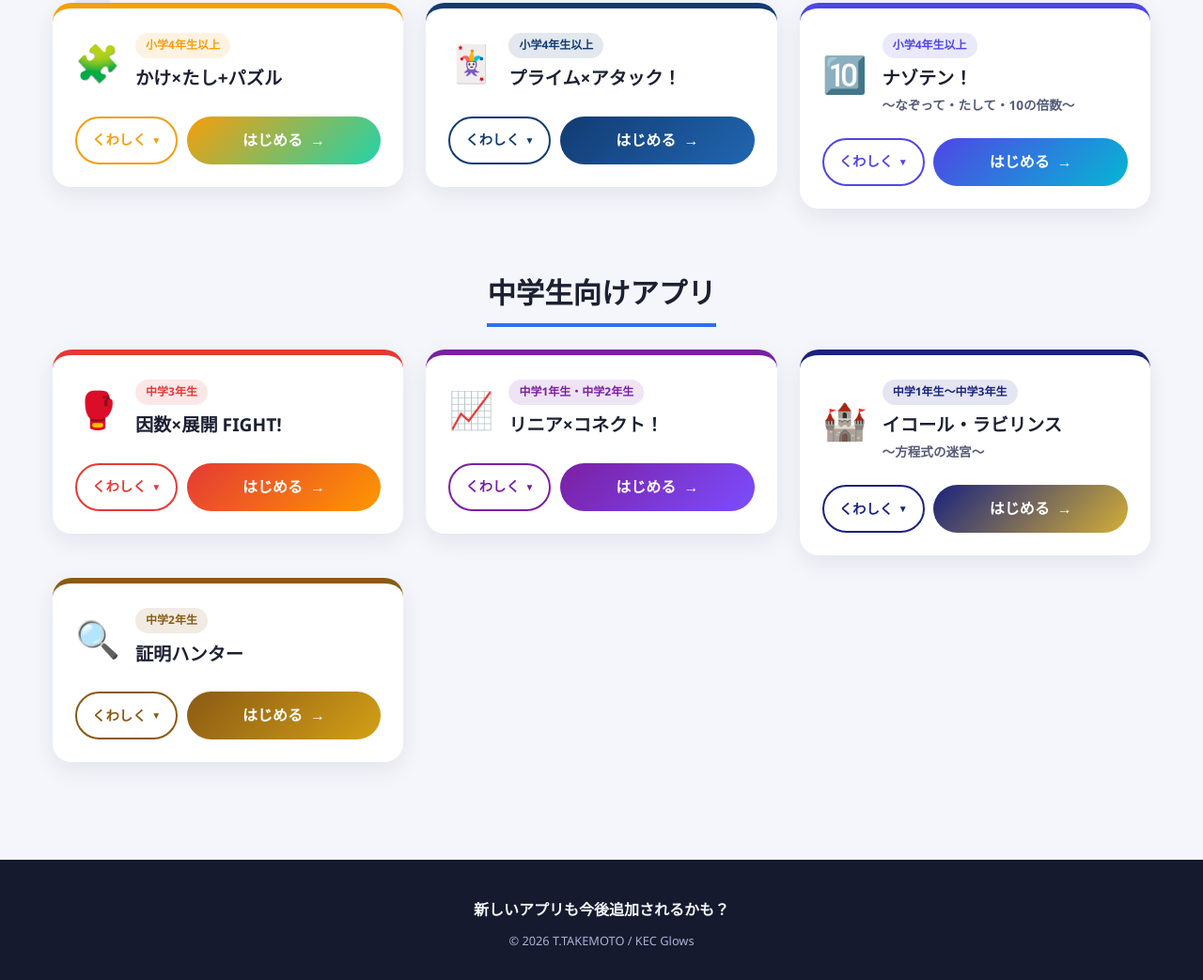
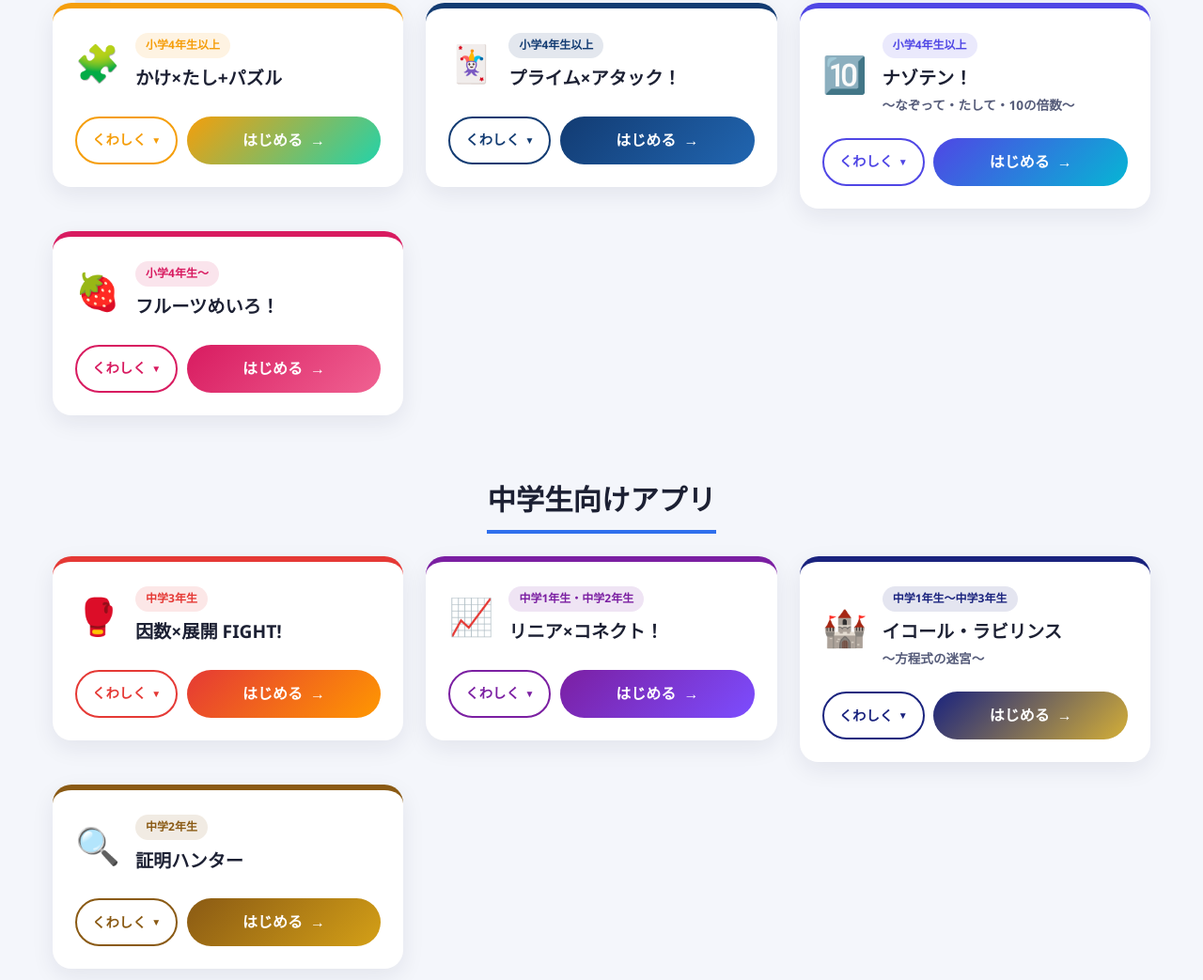
Before and after one commit to TAKA-T-P/math-app-portal, a plain HTML site: page index.html in a window 1280 px wide. Shown: the part 689-1732 px from the top of the page at 94% size. Drawn offline with Linux system fonts and the light colour scheme.

Commit message:
Add フルーツめいろ！ to the everyone-friendly section
Co-Authored-By: Claude Opus 5.5 <noreply@anthropic.com>

```diff
--- a/script.js
+++ b/script.js
@@ -97,6 +97,20 @@ const apps = [
     icon: "🔟",
     url: "https://taka-t-p.github.io/nazoten_game/",
     theme: "nazoten",
+  },
+  {
+    id: "fruit-maze",
+    category: "anyone",
+    title: "フルーツめいろ！",
+    subtitle: "",
+    grades: "小学4年生～",
+    catchphrase: "数字をヒントに、フルーツの道をつなごう！",
+    description:
+      "数字をヒントに、同じフルーツどうしを道でつなぐパズルゲームです。どこを通れば全部きれいにつながるか、じっくり考えてめいろを攻略しよう！タイムアタックにも挑戦できます。",
+    tags: ["数字パズル", "めいろ", "ひらめき・論理"],
+    icon: "🍓",
+    url: "https://TAKA-T-P.github.io/fruit-maze/",
+    theme: "fruit-maze",
   },
   {
     id: "factorization-game",
--- a/style.css
+++ b/style.css
@@ -467,6 +467,11 @@ main {
   --accent-2: #06b6d4;
 }
 
+.app-card[data-theme="fruit-maze"] {
+  --accent-1: #d81b60;
+  --accent-2: #f06292;
+}
+
 .app-card[data-theme="factorization"] {
   --accent-1: #e53935;
   --accent-2: #ff9800;
```
Also changed, not shown: 1 other file.
